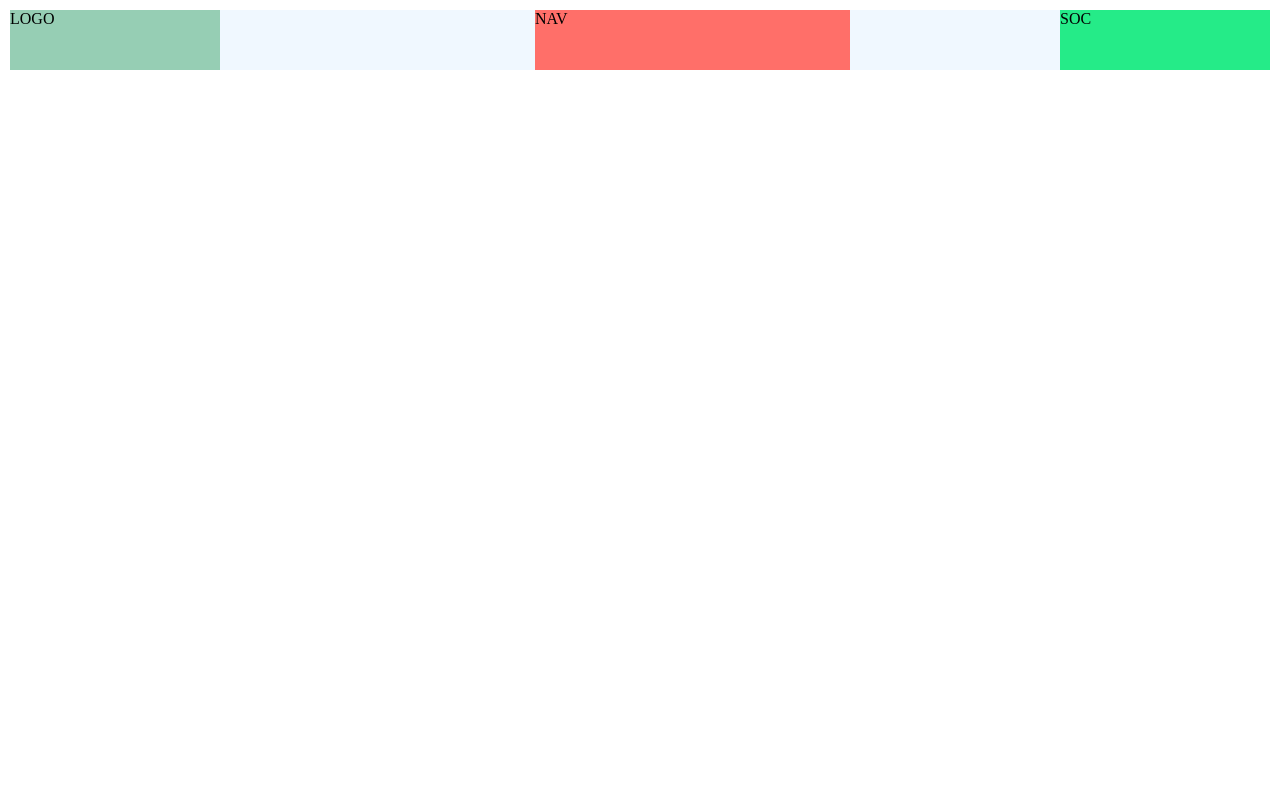
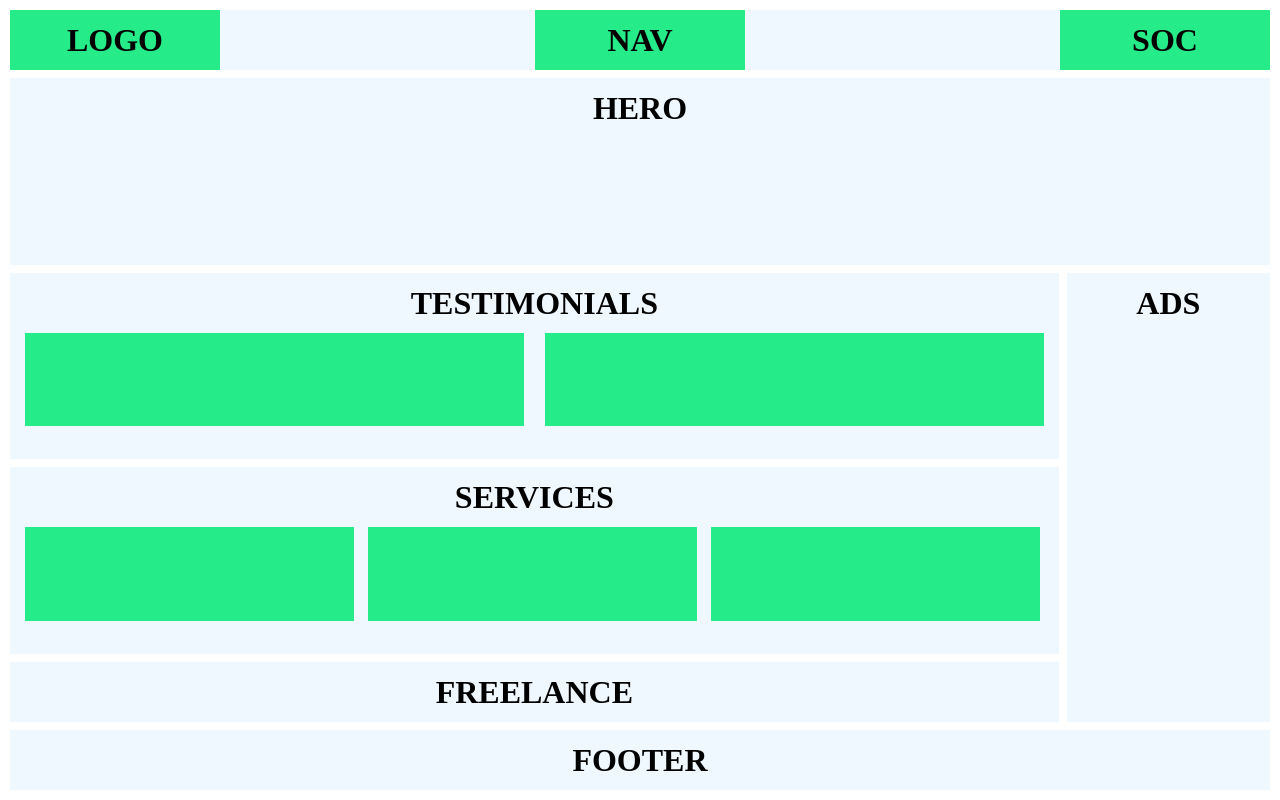
Before and after one commit to beatarynkevic/25-Grid, a plain HTML site: page index.html in a window 1280 px wide. Drawn offline with Linux system fonts and the light colour scheme.

Commit message:
Dektop only

```diff
--- a/index.html
+++ b/index.html
@@ -11,10 +11,39 @@
 <body>
     <div class="container">
         <div class="navigation">
-            <div class="logo">LOGO</div>
-            <div class="nav">NAV</div>
-            <div class="soc">SOC</div>
+            <div class="logo">
+                <h1>LOGO</h1>
+            </div>
+            <div class="nav">
+                <h1>NAV</h1>
+            </div>
+            <div class="soc">
+                <h1>SOC</h1>
+            </div>
         </div>
+        <div class="hero">
+            <h1>HERO</h1>
+        </div>
+        <div class="ads">
+            <h1>ADS</h1>
+        </div>
+        <div class="testimonials">
+            <h1>TESTIMONIALS</h1>
+            <div class="left"></div>
+            <div class="right"></div>
+        </div>
+        <div class="services">
+            <h1>SERVICES</h1>
+            <div class="one"></div>
+            <div class="two"></div>
+            <div class="three"></div>
+        </div>
+        <div class="freelance">
+            <h1>FREELANCE</h1>
+        </div>
+        <footer>
+            <h1>FOOTER</h1>
+        </footer>
     </div>
 </body>
 
--- a/style.css
+++ b/style.css
@@ -7,25 +7,94 @@ body * {
 }
     .container {
         display: grid;
+        gap: 0.5em;
+        grid-template-columns: repeat(12, 1fr);
+        grid-template-rows: 60px 1fr 1fr 1fr 60px 60px;
         padding: 10px;
+        height: 100vh;
     }
 
         .navigation {
             background-color: aliceblue;
+            grid-column: span 12;
             display: grid;
             grid-template-columns: repeat(12, 1fr);
-            grid-template-rows: 60px;
+            /* grid-template-rows: 60px; */
         }
-            .navigation > div:nth-child(1n) {
-                background-color: #96ceb4;
+            .navigation .logo {
+                background-color: #25eb88;
                 grid-column: 1 / span 2;
 
             }
-            .navigation > div:nth-child(2n) {
-                background-color: #ff6f69;
-                grid-column: 6 / span 3;
+            .navigation .nav {
+                background-color: #25eb88;
+                grid-column: 6 / span 2;
             }
-            .navigation > div:nth-child(3n) {
+            .navigation .soc {
                 background-color: #25eb88;
                 grid-column: 11 / span 2;
-              }
+            }
+        .hero {
+            grid-column: span 12;
+            background-color: aliceblue;
+        }
+        .testimonials {
+            grid-column: span 10;
+            background-color: aliceblue;
+            padding: 0 15px;
+        }
+        h1 {
+            text-align: center;
+            line-height: 60px;
+        }
+            .left {
+                float: left;
+                background-color: #25eb88;
+                height: 50%;
+                width: 49%;
+            }
+            .right {
+                float: right;
+                background-color: #25eb88;
+                height: 50%;
+                width: 49%;
+            }
+        .services {
+            grid-column: span 10;
+            background-color: aliceblue;
+            padding: 0 15px;
+            width: 100%;
+        }
+            .one {
+                display: inline-block;
+                background-color: #25eb88;
+                height: 50%;
+                width: 32.3%;
+                margin-right: 10px;
+            }
+            .two {
+                display: inline-block;
+                background-color: #25eb88;
+                height: 50%;
+                width: 32.3%;
+                margin-right: 10px;
+            }
+            .three {
+                display: inline-block;
+                background-color: #25eb88;
+                height: 50%;
+                width: 32.3%;
+            }
+        .ads {
+            grid-column: 11 / 13;
+            grid-row: 3 / span 3;
+            background-color: aliceblue;
+        }
+        .freelance {
+            grid-column: span 10;
+            background-color: aliceblue;
+        }
+        footer {
+            grid-column: span 12;
+            background-color: aliceblue;
+        }
```
